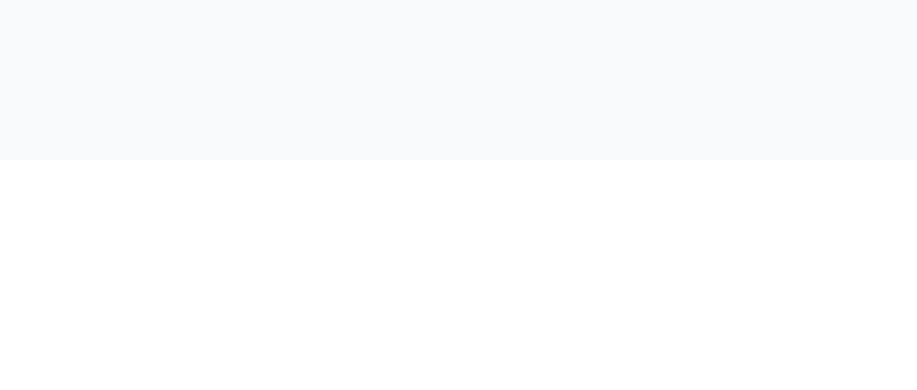
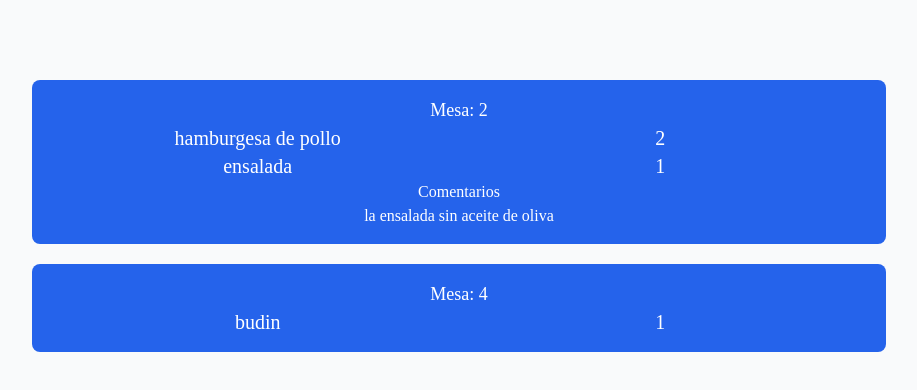
Before and after one commit to restobares/restobares-app-client-tw, a React (Create React App) app: page /ordenes in a window 1280 px wide. Shown: the top 390 px of the page, without its empty margins (181-1098 px from the left). Built offline with nearby package versions, Linux system fonts and the light colour scheme.

Commit message:
Initial set for orders feed

```diff
--- a/src/components/ActiveOrders/ActiveOrders.jsx
+++ b/src/components/ActiveOrders/ActiveOrders.jsx
@@ -36,7 +36,28 @@ const ActiveOrders = () => {
 
   return (
     <div className="w-10/12 md:w-8/12 lg:7/12 mx-auto relative py-20">
+      {dummyOrders.map((order) => {
+        return (
+          <div className="px-6 py-4 bg-blue-600 text-white rounded-lg mb-5">
+            <h1 className="text-lg">Mesa: {order.tableNumber}</h1>
+            {order.orderItems.map((item) => {
+              return (
+                <div className="grid grid-cols-2 text-xl">
+                  <h1>{item.name}</h1>
+                  <h1>{item.quantity}</h1>
+                </div>
+              )
+            })}
+            {order.comments !== "" &&
+            <>
+              <h1>Comentarios</h1>
+              <h1>{order.comments}</h1>
+            </>
+            }
 
+          </div>
+        )
+      })}
     </div>
   )
 }
```
